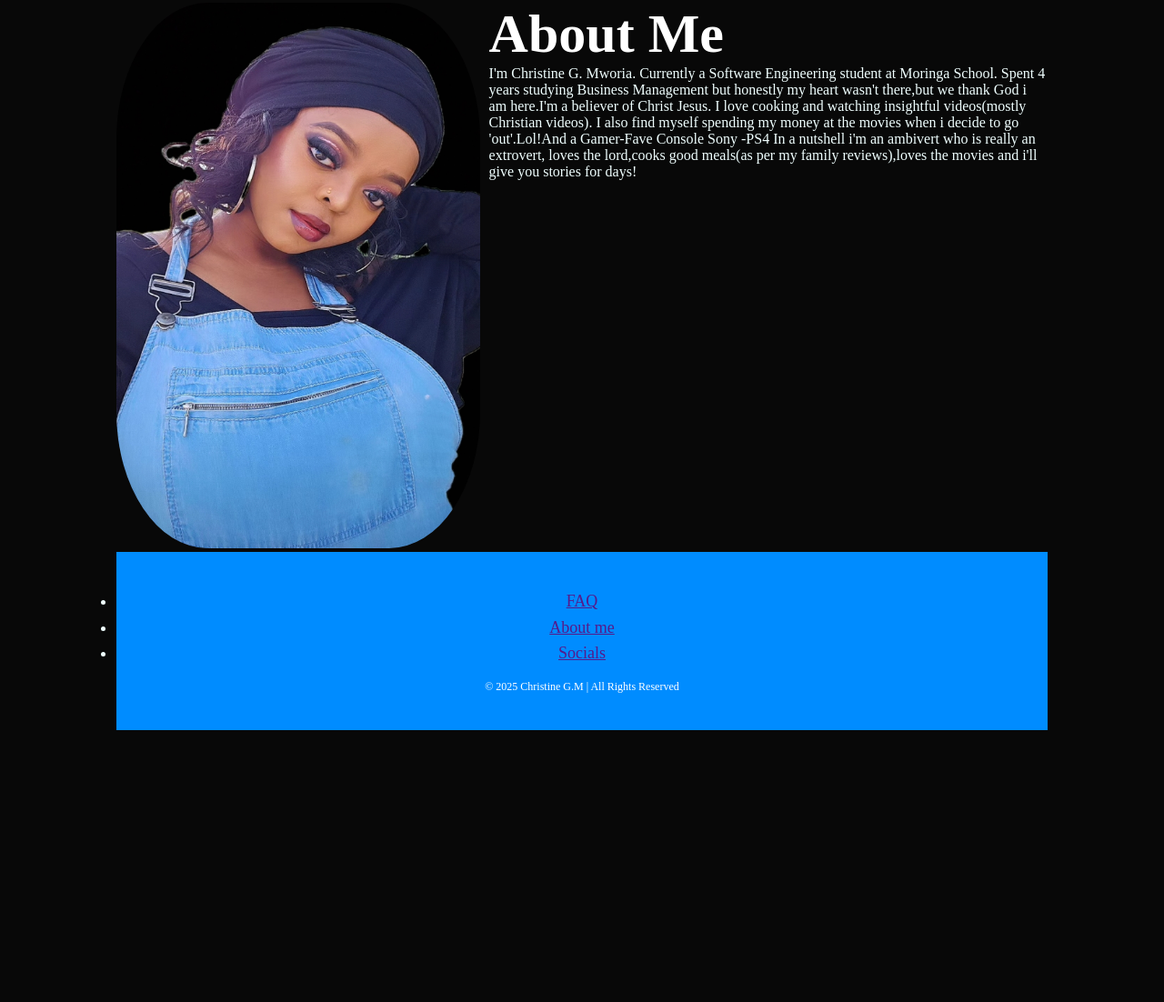
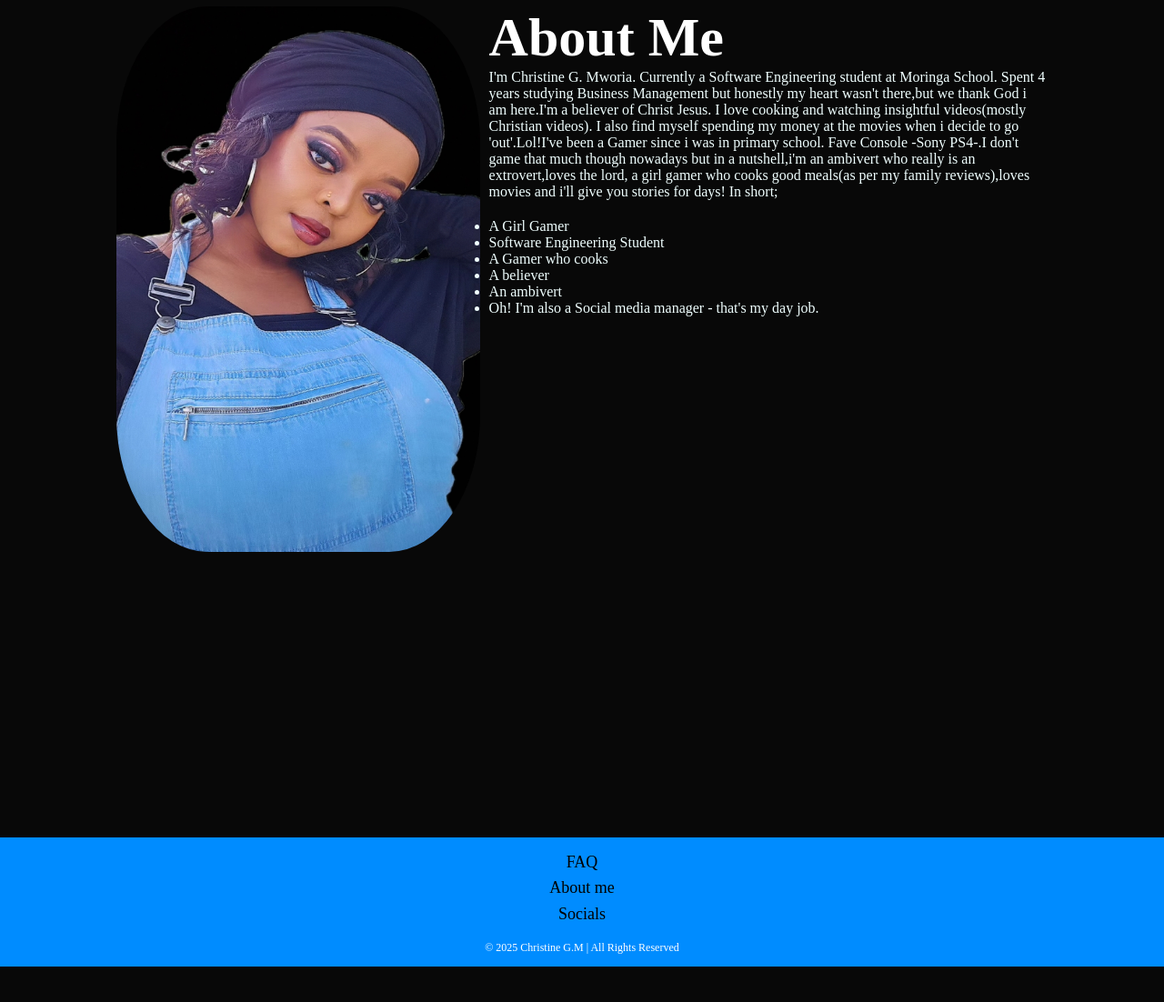
Before and after one commit to Christine-June/My-Portfolio, a plain HTML site: page index.html in a window 1280 px wide. Shown: the part 772-1874 px from the top of the page at 91% size. After the commit the page ends 1835 px from the top, so only its background shows below. Drawn offline with Linux system fonts and the light colour scheme.

Commit message:
added about.html and contact.html

```diff
--- a/index.html
+++ b/index.html
@@ -7,18 +7,28 @@
     <link rel="stylesheet" href="style.css" />
   </head>
   <body>
+    <div class="wrapper">
+      <div class="content">
         <div id="header">
           <div class="container">
-        <nav>
+            <!-- <nav>
               <img src="assets/icons8-flower-48.png" class="logo" />
               <ul>
                 <li><a href="">HOME</a></li>
                 <li><a href="">ABOUT</a></li>
                 <li><a href="">SOCIALS</a></li>
               </ul>
+            </nav> -->
+            <nav>
+              <div class="logo"><img src="assets/icons8-flower-48.png" class="logo" /></div>
+              <ul class="nav-links">
+                  <li><a href="#" class="active">Home</a></li>
+                  <li><a href="about.html">About</a></li>
+                  <li><a href="contact.html">Contact</a></li>
+              </ul>
           </nav>
             <div class="header-text">
-          <p>FRONT END DEVELOPER</p>
+              <p>FRONT END DEVELOPER - FUTURE SOFTWARE ENGINEER</p>
               <h1>
                 Hi there!I'm <span>Christine </span><br />June but friends call me
                 Juney.
@@ -41,40 +51,47 @@
                   honestly my heart wasn't there,but we thank God i am here.I'm a
                   believer of Christ Jesus. I love cooking and watching insightful
                   videos(mostly Christian videos). I also find myself spending my
-              money at the movies when i decide to go 'out'.Lol!And a Gamer-Fave Console Sony -PS4 In a nutshell
-              i'm an ambivert who is really an extrovert, loves the lord,cooks
-              good meals(as per my family reviews),loves the movies and i'll
-              give you stories for days!
-            </p>
+                  money at the movies when i decide to go 'out'.Lol!I've been a Gamer
+                  since i was in primary school. Fave Console -Sony PS4-.I don't game
+                  that much though nowadays but in a nutshell,i'm an ambivert who really
+                  is an extrovert,loves the lord, a girl gamer who cooks good meals(as per
+                  my family reviews),loves movies and i'll give you stories for days! In short;</p>
+
+                 <div class="skills">
+                  <ul>
+                    <li>A Girl Gamer</li>
+                    <li>Software Engineering Student</li>
+                    <li>A Gamer who cooks</li>
+                    <li>A believer</li>
+                    <li>An ambivert</li>
+                    <li>Oh! I'm also a Social media manager - that's my day job.</li>
+                  </ul>
+                </div>
 
               </div>
             </div>
-
+          </div>
+        </div>
+      </div>
       <footer class="footer">
-
         <div class="socials">
           <a href="#"></a>
           <a href="#"></a>
           <a href="#"></a>
         </div>
-
-   <ul class="lists">
+        <ul>
           <li>
             <a href="">FAQ</a>
           </li>
-
           <li>
             <a href="">About me</a>
           </li>
-
           <li>
             <a href="">Socials</a>
           </li>
         </ul>
-
         <p class="copyright">© 2025 Christine G.M | All Rights Reserved</p>
-
-
       </footer>
+    </div>
   </body>
 </html>
--- a/style.css
+++ b/style.css
@@ -1,11 +1,26 @@
 * {
     margin: 0;
-    padding: 0
+    padding: 0;
+}
+
+html, body {
+    height: 100%;
+    margin: 0;
 }
 
 body{
     background: #080808;
     color: #fff;
+}
+
+.wrapper {
+    min-height: 100%;
+    display: flex;
+    flex-direction: column;
+}
+
+.content {
+    flex: 1;
 }
 
 header{
@@ -105,11 +120,23 @@ nav ul li a:hover::after{
     position: relative;
     bottom: 0;
     width: 100%;
-    padding: 40px 0;
+    padding: 1% 0;
     background-color: #008cff;
+    margin-bottom: 0%;
+}
+
+footer {
+    background: #333;
+    color: white;
+    text-align: center;
+    padding: 1em 0;
 }
 
 .footer ul{
+    list-style: none;
+}
+
+.footer ul li{
 margin-top: 0;
 padding: 0;
 font-size: 18px;
@@ -118,9 +145,25 @@ margin-bottom: 0;
 text-align: center;
 }
 
+.footer ul li a{
+    text-decoration: none;
+    color: black;
+    transition: 0.5s;
+}
+
+.footer ul li a:hover{
+    background-color: bisque;
+    color: #080808;
+}
+
 .footer .copyright{
     margin-top: 15px;
     text-align: center;
     font-size: 12px;
     color: #fff;
 }
+
+.skills{
+    margin-top: 20px;
+    list-style: square;
+}
```
Also changed, not shown: about.html (added, +19 -0 lines), contact.html (added, +19 -0 lines), assets/pinkbg.jpg (deleted). Lines whose indentation alone changed are shown as unchanged.
